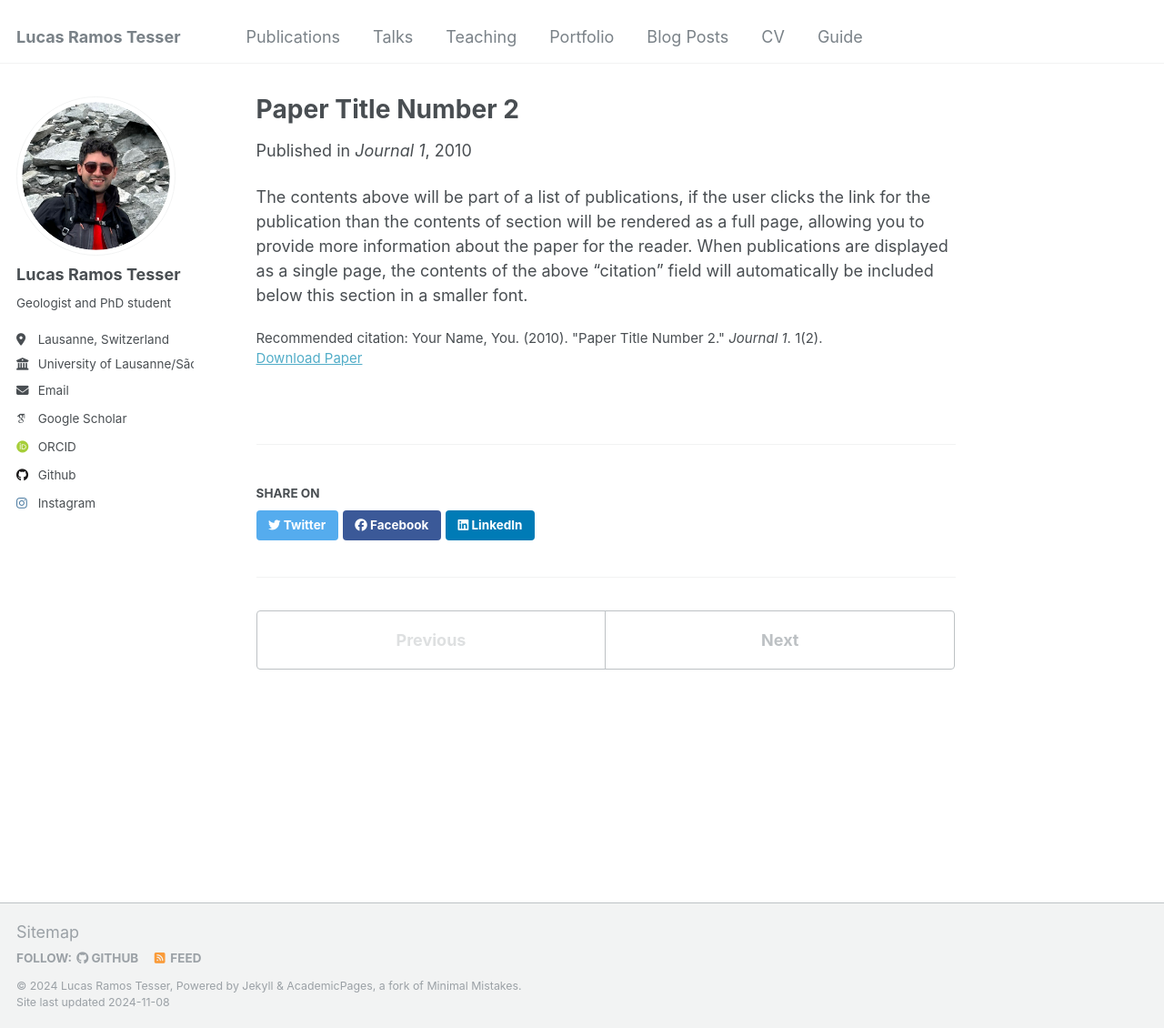
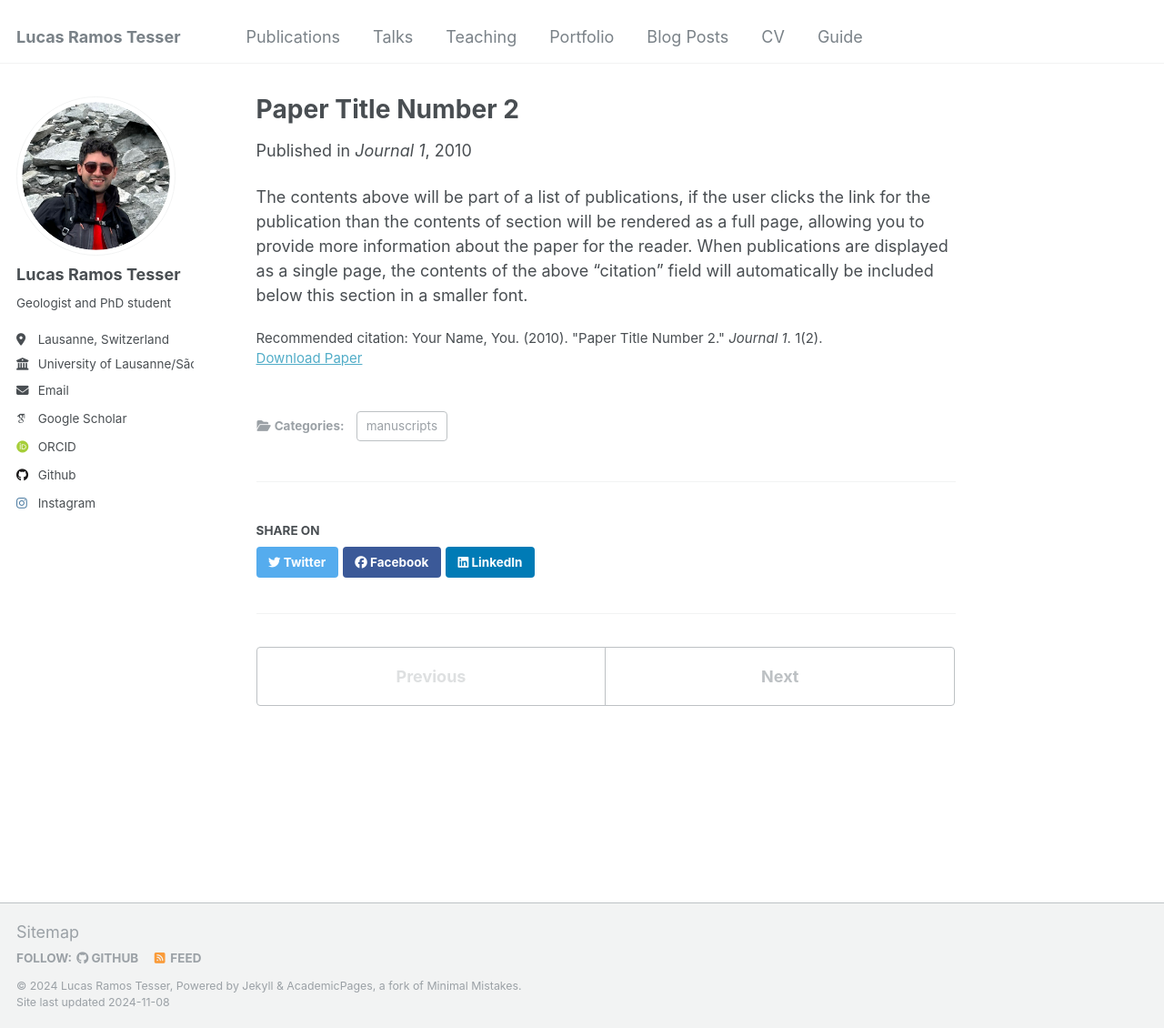
Before and after one commit to ltessergeo/ltesser, a Jekyll site: the page built from _publications/2010-10-01-paper-title-number-2.md, in a window 1280 px wide and 1130 px high. Shown: the whole window at 91% size. Built offline with Jekyll 4.4.1, drawn with Linux system fonts in a browser that asks for light colours; some web fonts are replaced; some of the changed lines change nothing that is shown.

Commit message:
Update 2010-10-01-paper-title-number-2.md

```diff
--- a/_publications/2010-10-01-paper-title-number-2.md
+++ b/_publications/2010-10-01-paper-title-number-2.md
@@ -1,10 +1,10 @@
 ---
-#title: "Paper Title Number 2"
-#collection: publications
-#category: manuscripts
+title: "Paper Title Number 2"
+collection: publications
+category: manuscripts
 permalink: /publication/2010-10-01-paper-title-number-2
 excerpt: 'This paper is about the number 2. The number 3 is left for future work.'
-#date: 2010-10-01
+date: 2010-10-01
 venue: 'Journal 1'
 #slidesurl: 'http://academicpages.github.io/files/slides2.pdf'
 paperurl: 'http://academicpages.github.io/files/paper2.pdf'
```
